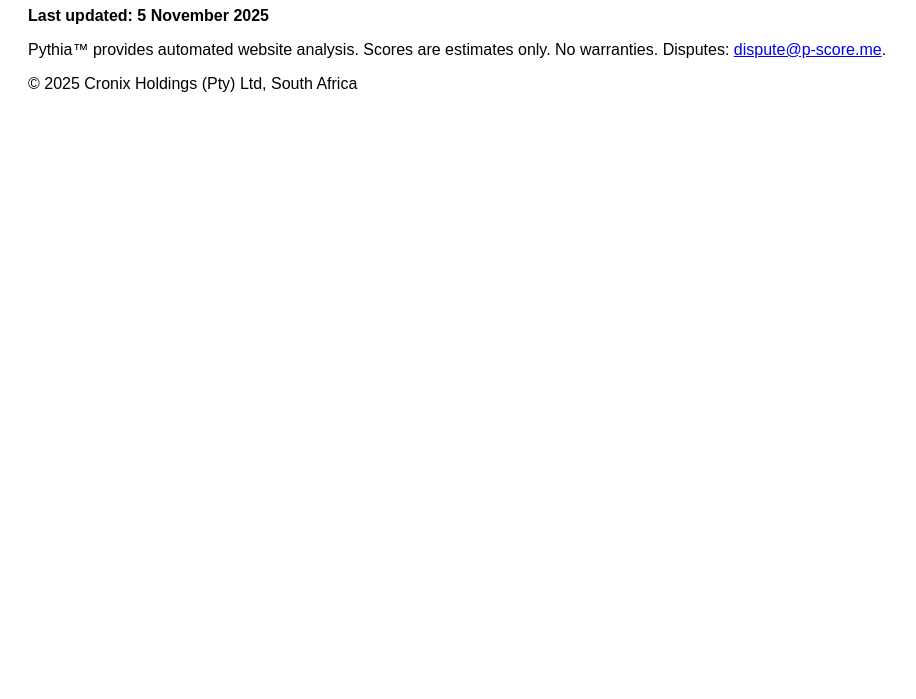
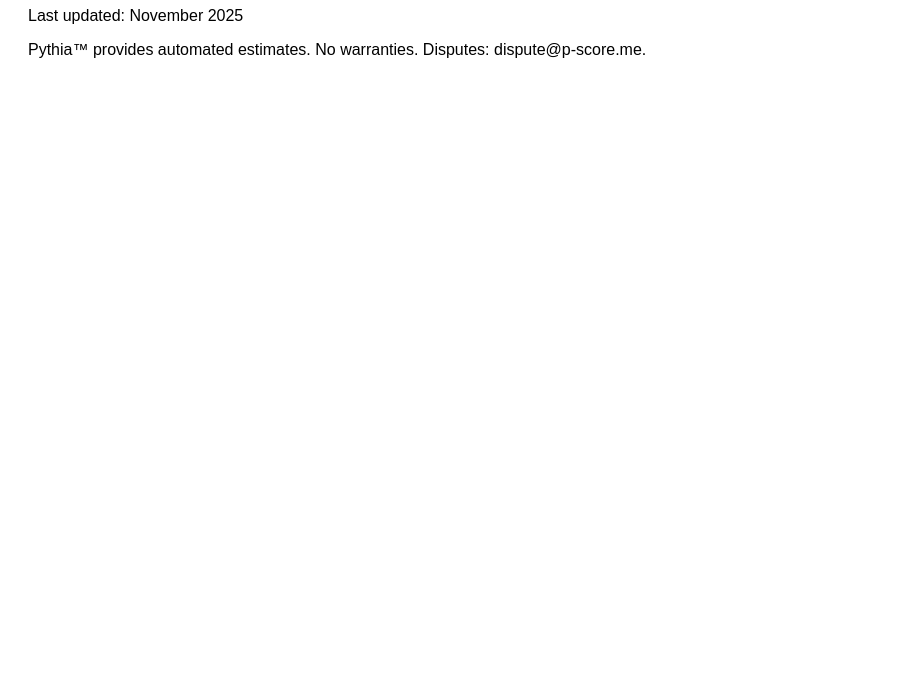
Before and after one commit to CJTF32/Pythia, a website: page tos.html in a window 1280 px wide. Shown: the part 101-800 px from the top of the page, without its empty margins (0-916 px from the left). Drawn offline with Linux system fonts and the light colour scheme.

Commit message:
Update tos.html

```diff
--- a/tos.html
+++ b/tos.html
@@ -1,10 +1,11 @@
 <!DOCTYPE html>
 <html>
-<head><title>ToS – p-score.me</title></head>
-<body style="font-family:Arial; padding:20px;">
-<h1>Terms of Service</h1>
-<p><strong>Last updated: 5 November 2025</strong></p>
-<p>Pythia™ provides automated website analysis. Scores are estimates only. No warranties. Disputes: <a href="mailto:dispute@p-score.me">dispute@p-score.me</a>.</p>
-<p>© 2025 Cronix Holdings (Pty) Ltd, South Africa</p>
+<head>
+  <title>ToS – Pythia™</title>
+</head>
+<body style="font-family: Arial; padding: 20px;">
+  <h1>Terms of Service</h1>
+  <p>Last updated: November 2025</p>
+  <p>Pythia™ provides automated estimates. No warranties. Disputes: dispute@p-score.me.</p>
 </body>
 </html>
```
